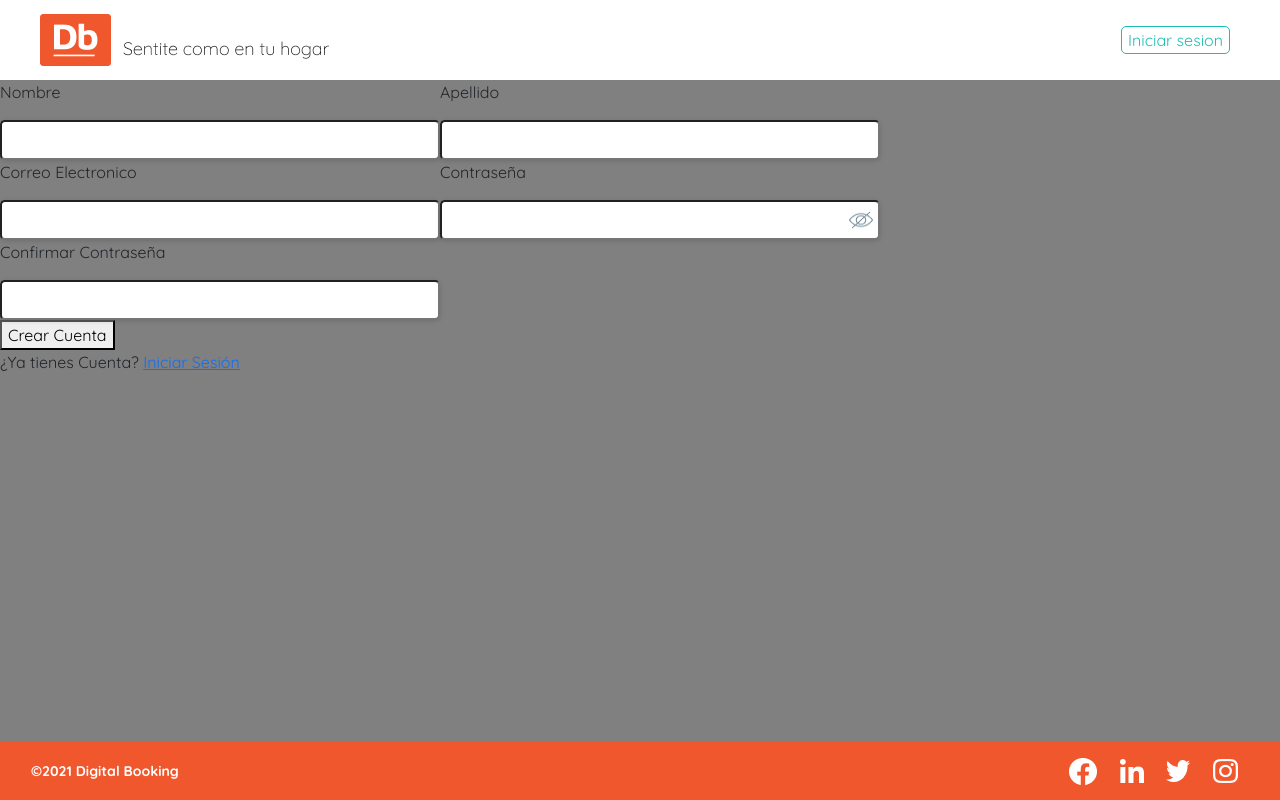
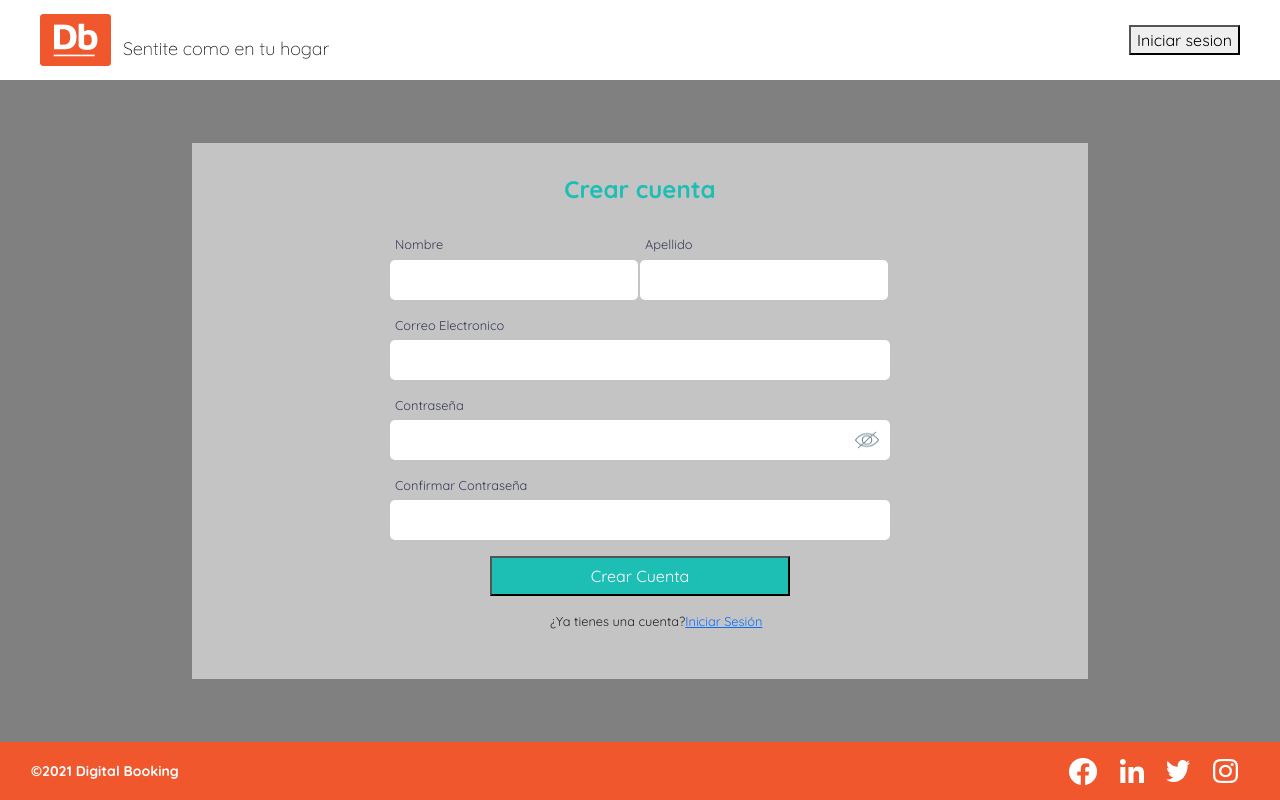
Before and after one commit to santinobch/digital-booking-6-frontend, a React (Create React App) app: page /registrarse in a window 1280 px wide. Built offline with nearby package versions, Linux system fonts and the light colour scheme.

Commit message:
add style

```diff
--- a/src/App/components/button/button.css
+++ /dev/null
@@ -1,7 +0,0 @@
-.button {
-  margin: 10px;
-  color: #1dbeb4;
-  background: #ffffff;
-  border: 1px solid #1dbeb4;
-  border-radius: 5px;
-}
--- a/src/App/components/button/button.js
+++ /dev/null
@@ -1,7 +0,0 @@
-import "./button.css";
-
-const Button = (props) => {
-  return <button className="button" {...props} />;
-};
-
-export default Button;
--- a/src/App/components/header/header.js
+++ b/src/App/components/header/header.js
@@ -1,6 +1,5 @@
 import { Link, useLocation, useNavigate } from "react-router-dom";
 
-import Button from "../button/button";
 import React from "react";
 import logo from "../../../imgs/logos/logo+frase.png";
 import styles from "./header.module.scss";
@@ -20,10 +19,10 @@ export default function Header() {
       </div>
       <div className={styles.loginButtons}>
         {!isLoginPage && (
-          <Button onClick={() => navigate("/login")}>Iniciar sesion</Button>
+          <button onClick={() => navigate("/login")}>Iniciar sesion</button>
         )}
         {!isRegisterPage && (
-          <Button onClick={() => navigate("/registrarse")}>Crear Cuenta</Button>
+          <button onClick={() => navigate("/registrarse")}>Crear Cuenta</button>
         )}
       </div>
     </header>
--- a/src/App/pages/login/login.js
+++ b/src/App/pages/login/login.js
@@ -1,13 +1,12 @@
 import "./login.scss";
 
-import Button from "../../components/button/button";
 import { Formik } from "formik";
 import Input from "../../components/input/input";
 import { Link } from "react-router-dom";
 
 const Login = () => {
   return (
-    <main>
+    <main className="login-main">
       <div className="login-container">
         <h2 className="login-title">Iniciar sesión</h2>
         <Formik
@@ -53,14 +52,14 @@ const Login = () => {
                   isPassword
                 />
               </label>
-              <div className="login_ingresar">
-                <Button type="buttom">Ingresar</Button>
 
-                <span>
-                  aun no tenes cuenta?{" "}
-                  <Link to={`/registrarse`}>Registrate</Link>
-                </span>
-              </div>
+              <button type="buttom" className="login_ingresar_button">
+                Ingresar
+              </button>
+
+              <span className="login_ingresar_span">
+                aun no tenes cuenta? <Link to={`/registrarse`}>Registrate</Link>
+              </span>
             </form>
           )}
         </Formik>
--- a/src/App/pages/login/login.scss
+++ b/src/App/pages/login/login.scss
@@ -4,11 +4,15 @@ body {
   box-sizing: border-box;
   margin: 0;
 }
-
+.login-main {
+  display: flex;
+  justify-content: center;
+  align-items: center;
+}
 .login-container {
   margin: 0;
   padding: 1rem 2rem;
-  background-color: gray;
+  background-color: #c4c4c4;
   height: 100%;
   display: flex;
   flex-direction: column;
@@ -53,29 +57,24 @@ body {
     border-width: 0px;
     font-family: Poppins;
   }
-  .login_ingresar {
-    display: flex;
-    flex-direction: column;
-  }
-  .login_ingresar button {
-    background: #1dbeb4;
-    /* botton sombra */
 
-    text-align: center;
-    box-shadow: 0px 2px 4px rgba(0, 0, 0, 0.12);
-    border-radius: 5px;
-    margin: 40px auto 2px 150px;
+  .login_ingresar_button {
+    background-color: #1dbeb4;
+    width: 60%;
+    margin: 1rem;
+    align-self: center;
     width: 206px;
     height: 40px;
     color: white;
+
     @media (max-width: 1024px) {
       width: 100%;
     }
   }
-  .login_ingresar span {
+  .login_ingresar_span {
     display: flex;
     text-align: center;
-    font-size: 0.8rem;
+    font-size: 12px;
     margin-left: 10rem;
   }
 }
--- a/src/App/pages/register/register.js
+++ b/src/App/pages/register/register.js
@@ -1,3 +1,5 @@
+import "./register.scss";
+
 import * as Yup from "yup";
 
 import { Formik } from "formik";
@@ -24,7 +26,9 @@ const registrarseSchema = Yup.object().shape({
 });
 const Register = () => {
   return (
-    <main>
+    <main className="register-main">
+      <div className="register-container">
+        <h3 className="register-title">Crear cuenta</h3>
         <Formik
           validationSchema={registrarseSchema}
           initialValues={{
@@ -51,68 +55,82 @@ const Register = () => {
             isSubmitting,
             /* and other goodies */
           }) => (
-          <form onSubmit={handleSubmit}>
+            <form onSubmit={handleSubmit} className="register-form">
+              <div className="register-form-name">
+                <div>
                   <label>
-              <p>Nombre</p>
+                    <p className="register-form-label">Nombre</p>
                     <Input
                       name="name"
                       type="text"
                       onChange={handleChange}
                       value={values.name}
+                      className="register-form-input"
                     />
-              <div>{errors.name}</div>
+                    <div className="error">{errors.name}</div>
                   </label>
+                </div>
+                <div>
                   <label>
-              <p>Apellido</p>
+                    <p className="register-form-label">Apellido</p>
                     <Input
                       name="apellido"
                       type="text"
                       onChange={handleChange}
                       value={values.apellido}
+                      className="register-form-input"
                     />
-              <div>{errors.apellido}</div>
+                    <div className="error">{errors.apellido}</div>
                   </label>
+                </div>
+              </div>
               <label>
-              <p>Correo Electronico</p>
+                <p className="register-form-label">Correo Electronico</p>
                 <Input
                   name="email"
                   type="email"
                   onChange={handleChange}
                   value={values.email}
+                  className="register-form-input"
                 />
-              <div>{errors.email}</div>
+                <div className="error">{errors.email}</div>
               </label>
               <label>
-              <p>Contraseña</p>
+                <p className="register-form-label">Contraseña</p>
                 <Input
                   name="password"
                   type="password"
                   onChange={handleChange}
                   value={values.password}
+                  className="register-form-input"
                   isPassword
                 />
 
-              <div>{errors.password}</div>
+                <div className="error">{errors.password}</div>
               </label>
               <label>
-              <p>Confirmar Contraseña</p>
+                <p className="register-form-label">Confirmar Contraseña</p>
                 <Input
                   name="password_confirm"
                   type="password"
                   onChange={handleChange}
                   value={values.password_confirm}
+                  className="register-form-input"
                 />
-              <div>{errors.password_confirm}</div>
+                <div className="error">{errors.password_confirm}</div>
               </label>
-            <div>
-              <button type="buttom">Crear Cuenta</button>
-            </div>
-            <p>
-              ¿Ya tienes Cuenta? <Link to={`/login`}>Iniciar Sesión</Link>
+
+              <button type="buttom" className="register-form-submit">
+                Crear Cuenta
+              </button>
+
+              <p className="register-init">
+                ¿Ya tienes una cuenta? <Link to={`/login`}>Iniciar Sesión</Link>
               </p>
             </form>
           )}
         </Formik>
+      </div>
     </main>
   );
 };
--- /dev/null
+++ b/src/App/pages/register/register.scss
@@ -0,0 +1,104 @@
+.register-main {
+  display: flex;
+  justify-content: center;
+  align-items: center;
+}
+
+.register-container {
+  margin: 0;
+  padding: 2rem 2rem;
+  background-color: #c4c4c4;
+  height: 100%;
+  display: flex;
+  flex-direction: column;
+  align-items: center;
+  justify-content: center;
+  width: 70%;
+
+  @media (max-width: 768px) {
+    width: 100%;
+    justify-content: flex-start;
+  }
+  .register-title {
+    text-align: center;
+    color: #1dbeb4;
+    font-weight: 700;
+    font-size: 1.5rem;
+    margin-bottom: 1rem;
+
+    @media (max-width: 768px) {
+      font-size: 1.3rem;
+    }
+  }
+  .register-form {
+    display: flex;
+    flex-direction: column;
+    align-items: left;
+    justify-content: space-around;
+    width: 70%;
+    max-width: 500px;
+
+    @media (max-width: 768px) {
+      width: 100%;
+    }
+    &-name {
+      display: flex;
+      flex-direction: row;
+      justify-content: space-between;
+
+      @media (max-width: 760px) {
+        flex-direction: column;
+      }
+      div {
+        display: flex;
+        flex-direction: column;
+        width: 99%;
+
+        @media (max-width: 760px) {
+          width: 100%;
+        }
+      }
+    }
+    .register-form-label {
+      color: #383b58;
+      text-align: left;
+      margin: 1rem 5px 5px 5px;
+      font-size: 0.8rem;
+    }
+    .register-form-input {
+      padding: 1rem;
+      width: 100%;
+      height: 40px;
+      border-radius: 5px;
+      border-width: 0px;
+      font-family: Poppins;
+
+      @media (max-width: 760px) {
+        margin-bottom: 0.5rem;
+      }
+    }
+    .register-form-submit {
+      background-color: #1dbeb4;
+      color: white;
+      width: 60%;
+      height: 40px;
+      margin: 1rem;
+      align-self: center;
+
+      @media (max-width: 1024px) {
+        width: 100%;
+      }
+    }
+    .register-init {
+      display: flex;
+      text-align: center;
+      font-size: 0.8rem;
+      margin-left: 10rem;
+      cursor: pointer;
+
+      @media (max-width: 700px) {
+        margin-bottom: 4rem;
+      }
+    }
+  }
+}
```
Lines whose indentation alone changed are shown as unchanged.
